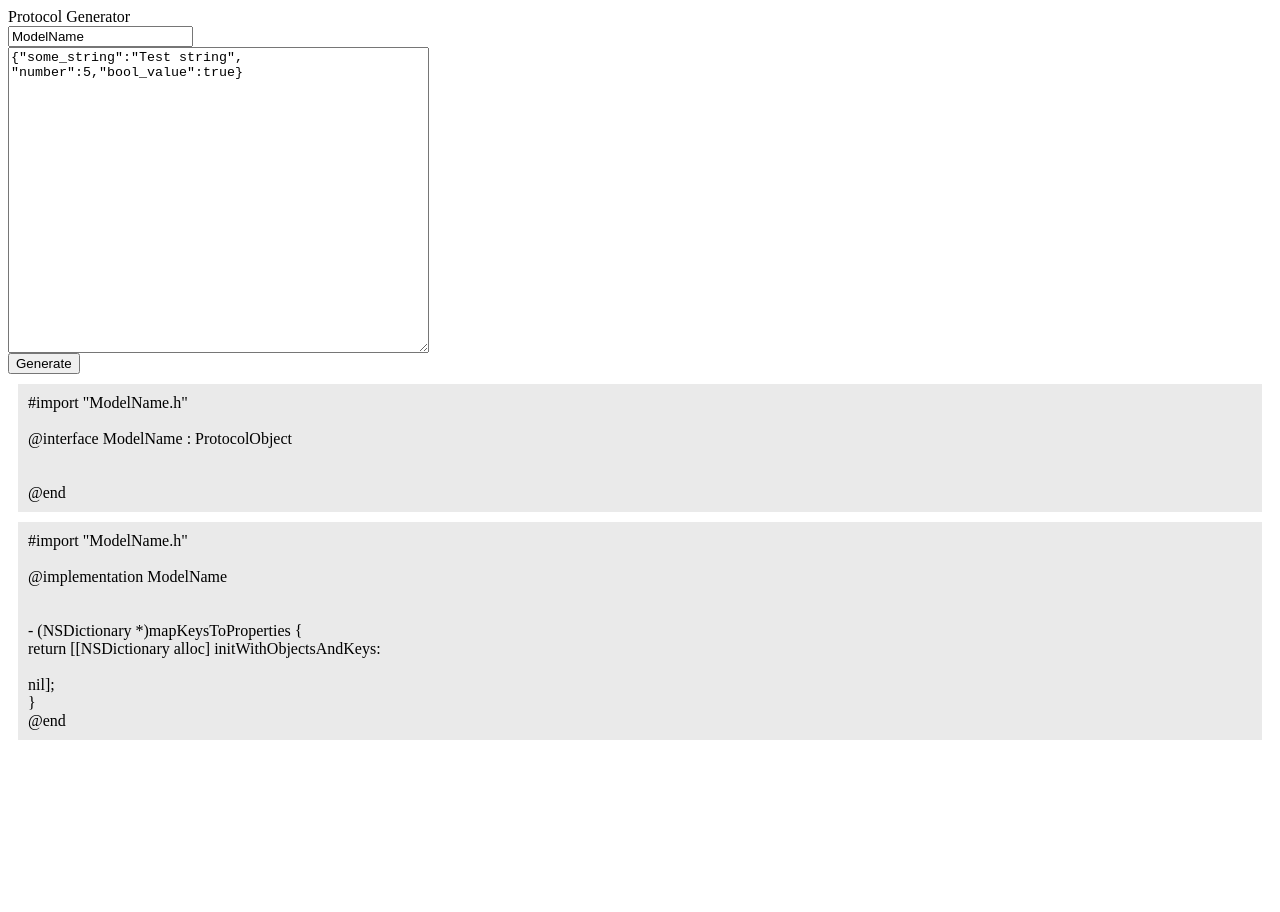
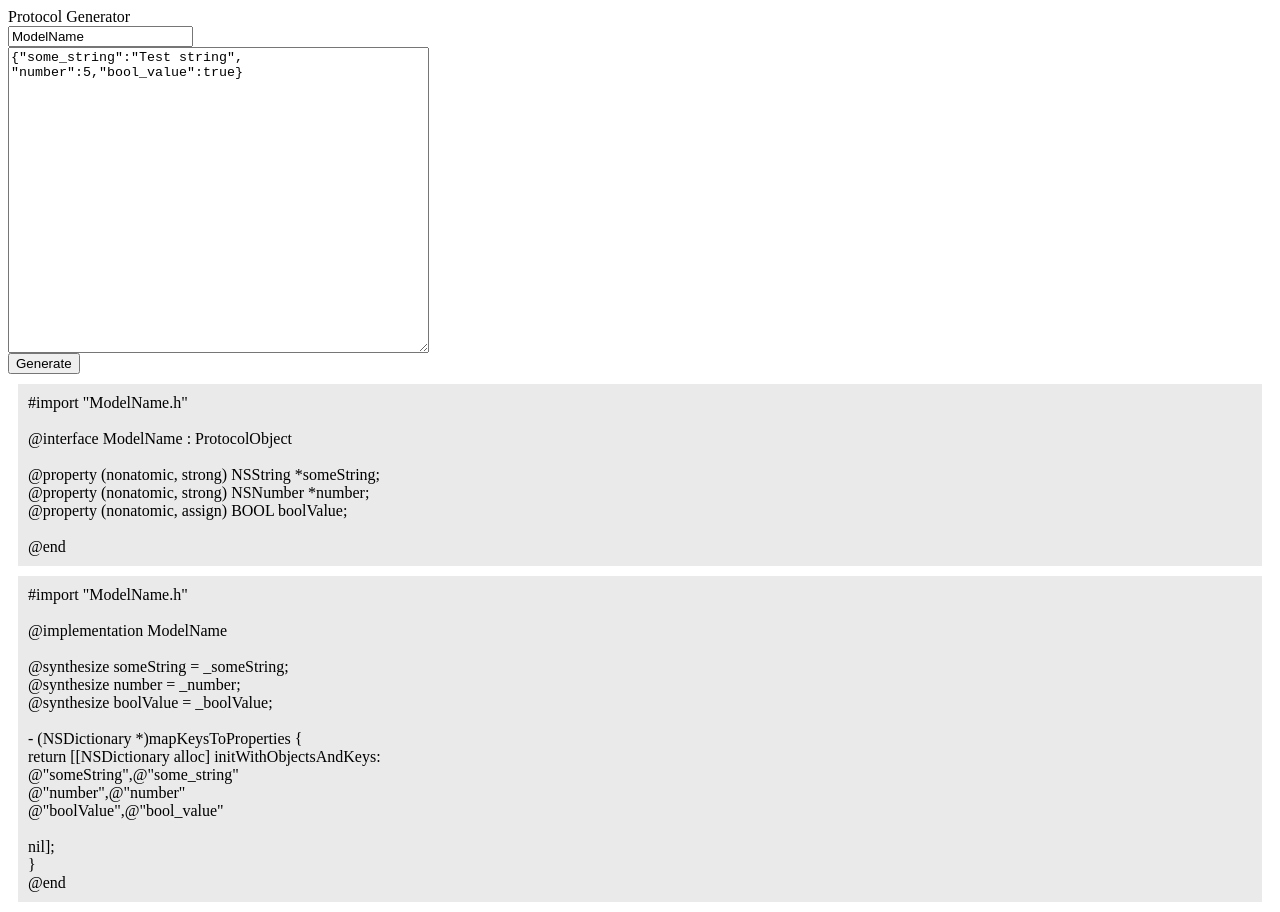
Before and after one commit to joshdholtz/Protocol-Android, a plain HTML site: page index.html in a window 1280 px wide. Before the commit the page ends 800 px from the top, so only its background shows below. Drawn offline with Linux system fonts and the light colour scheme.

Commit message:
Committing sample fix

```diff
--- a/index.html
+++ b/index.html
@@ -169,10 +169,15 @@
 					this.jsonObject(attributes);
 				};
 
+				this.generate();
+
 			}
 
 			// Activates knockout.js
-			ko.applyBindings(new ViewModel());
+			var viewModel = new ViewModel();
+			ko.applyBindings(viewModel);
+
+			viewModel.generate();
 		})();
 
 	</script>
```
